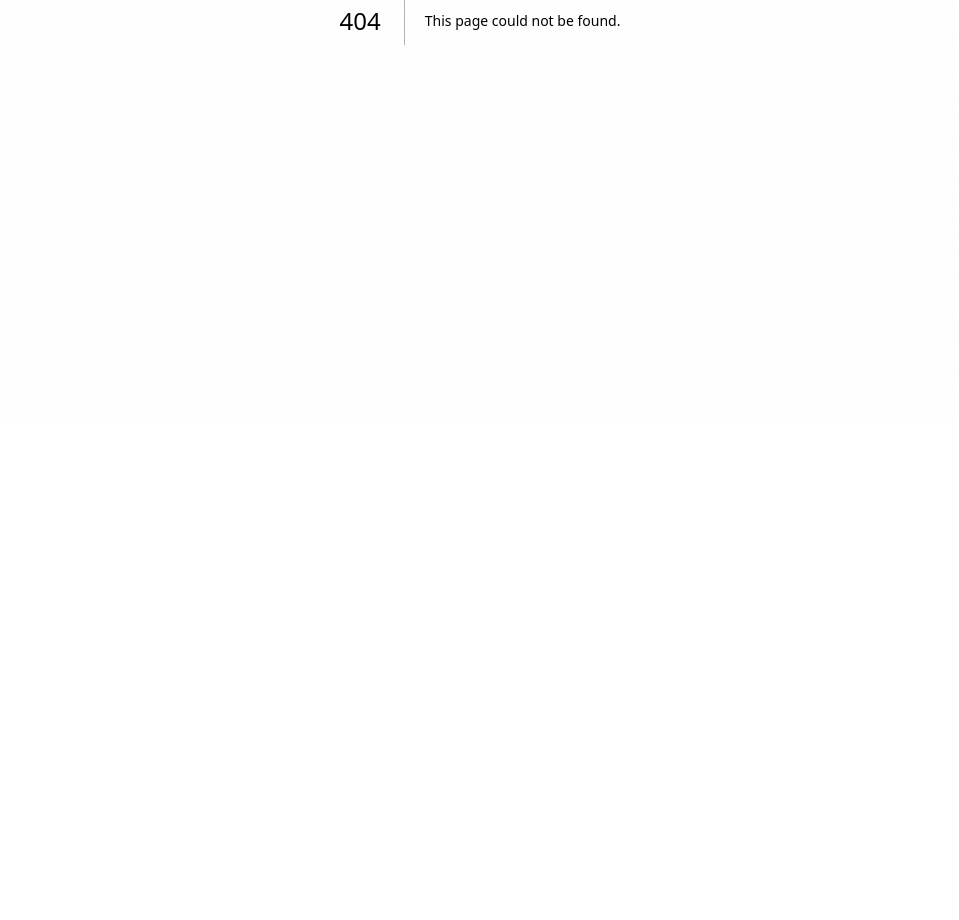
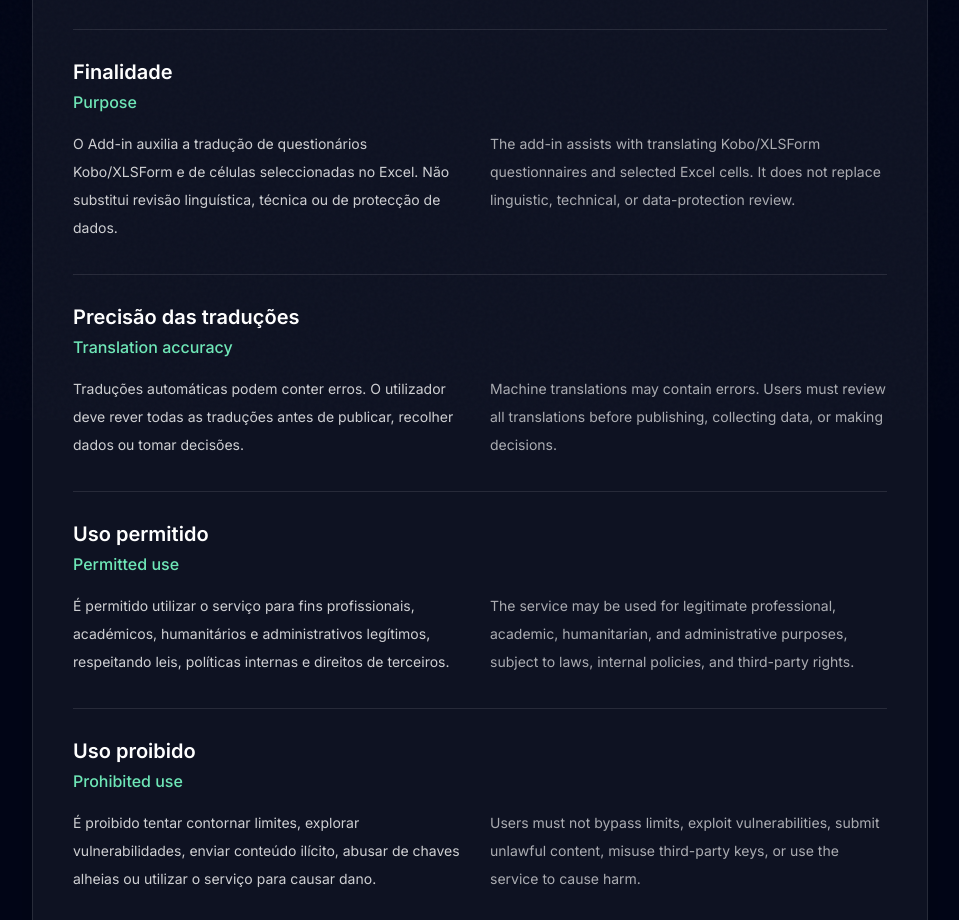
Before and after one commit to Jubilio/nexovibe, a Next.js app: page /xlsform-translator/terms in a window 1280 px wide. Before the commit this address had no page. Shown: the part 380-1300 px from the top of the page, without its empty margins (160-1119 px from the left). Before the commit the page ends 800 px from the top, so only its background shows below. Built offline with nearby package versions, Linux system fonts and the light colour scheme.

Commit message:
Add XLSForm Translator terms of use

```diff
--- /dev/null
+++ b/src/app/xlsform-translator/terms/page.tsx
@@ -0,0 +1,22 @@
+import type { Metadata } from 'next'
+import XLSFormLegalPage from '@/components/XLSFormLegalPage'
+
+export const metadata: Metadata = { title: 'Terms of Use — XLSForm AI Translator' }
+
+export default function Page() {
+  return <XLSFormLegalPage
+    titlePt="Termos de Utilização"
+    titleEn="Terms of Use"
+    introPt="Ao utilizar o XLSForm AI Translator, o utilizador aceita estes termos e assume responsabilidade pela revisão das traduções."
+    introEn="By using XLSForm AI Translator, the user accepts these terms and remains responsible for reviewing translations."
+    sections={[
+      { titlePt: 'Finalidade', titleEn: 'Purpose', bodyPt: <p>O Add-in auxilia a tradução de questionários Kobo/XLSForm e de células seleccionadas no Excel. Não substitui revisão linguística, técnica ou de protecção de dados.</p>, bodyEn: <p>The add-in assists with translating Kobo/XLSForm questionnaires and selected Excel cells. It does not replace linguistic, technical, or data-protection review.</p> },
+      { titlePt: 'Precisão das traduções', titleEn: 'Translation accuracy', bodyPt: <p>Traduções automáticas podem conter erros. O utilizador deve rever todas as traduções antes de publicar, recolher dados ou tomar decisões.</p>, bodyEn: <p>Machine translations may contain errors. Users must review all translations before publishing, collecting data, or making decisions.</p> },
+      { titlePt: 'Uso permitido', titleEn: 'Permitted use', bodyPt: <p>É permitido utilizar o serviço para fins profissionais, académicos, humanitários e administrativos legítimos, respeitando leis, políticas internas e direitos de terceiros.</p>, bodyEn: <p>The service may be used for legitimate professional, academic, humanitarian, and administrative purposes, subject to laws, internal policies, and third-party rights.</p> },
+      { titlePt: 'Uso proibido', titleEn: 'Prohibited use', bodyPt: <p>É proibido tentar contornar limites, explorar vulnerabilidades, enviar conteúdo ilícito, abusar de chaves alheias ou utilizar o serviço para causar dano.</p>, bodyEn: <p>Users must not bypass limits, exploit vulnerabilities, submit unlawful content, misuse third-party keys, or use the service to cause harm.</p> },
+      { titlePt: 'Custos de provedores', titleEn: 'Provider charges', bodyPt: <p>Quando utiliza uma chave pessoal, o utilizador é responsável por créditos, subscrições, limites e cobranças do respectivo provedor.</p>, bodyEn: <p>When using a personal key, the user is responsible for credits, subscriptions, limits, and charges imposed by the relevant provider.</p> },
+      { titlePt: 'Disponibilidade e alterações', titleEn: 'Availability and changes', bodyPt: <p>O serviço pode ser actualizado, suspenso ou alterado para manutenção, segurança ou conformidade. Não é garantida disponibilidade ininterrupta.</p>, bodyEn: <p>The service may be updated, suspended, or changed for maintenance, security, or compliance. Uninterrupted availability is not guaranteed.</p> },
+      { titlePt: 'Limitação de responsabilidade', titleEn: 'Limitation of liability', bodyPt: <p>Na medida permitida por lei, a NexoVibe e o desenvolvedor não respondem por perdas decorrentes de traduções incorrectas, indisponibilidade, custos de API ou uso inadequado.</p>, bodyEn: <p>To the extent permitted by law, NexoVibe and the developer are not liable for losses arising from inaccurate translations, downtime, API charges, or misuse.</p> }
+    ]}
+  />
+}
```
